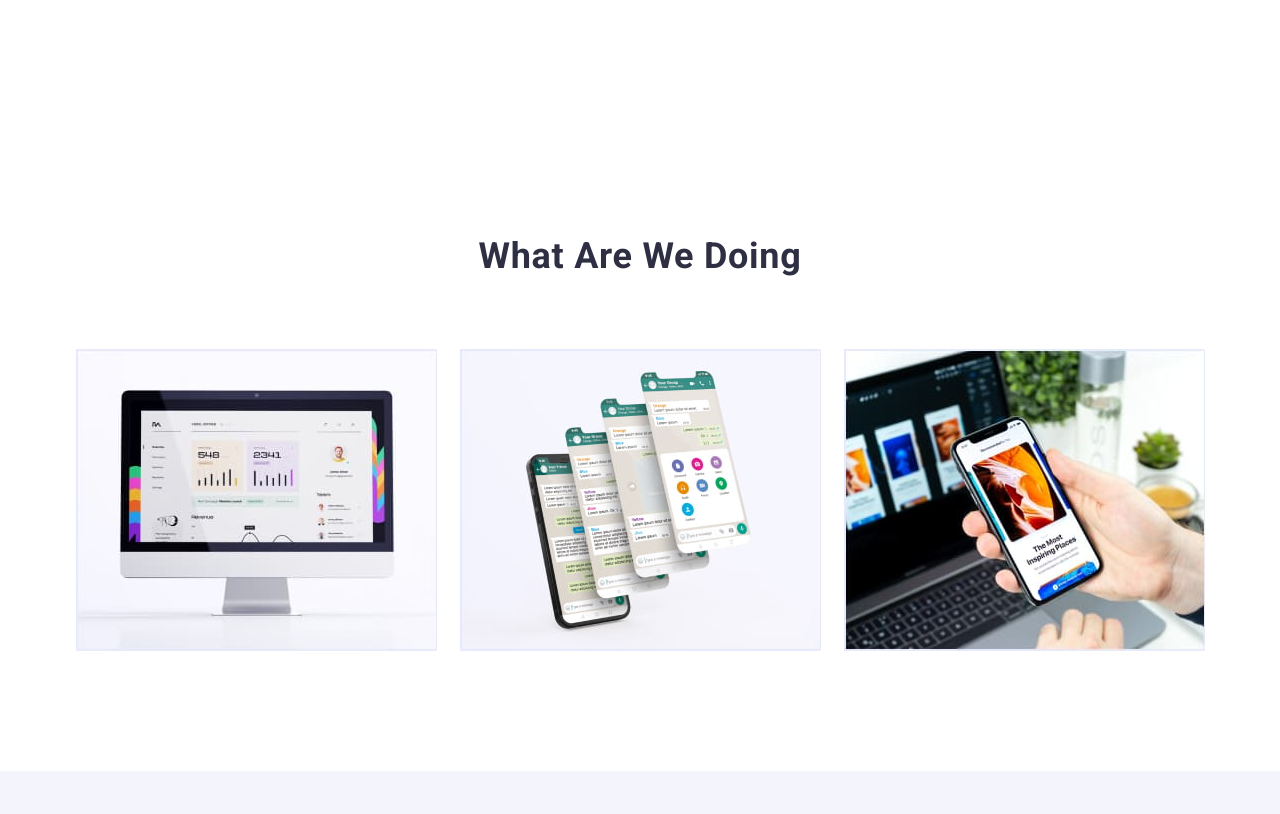
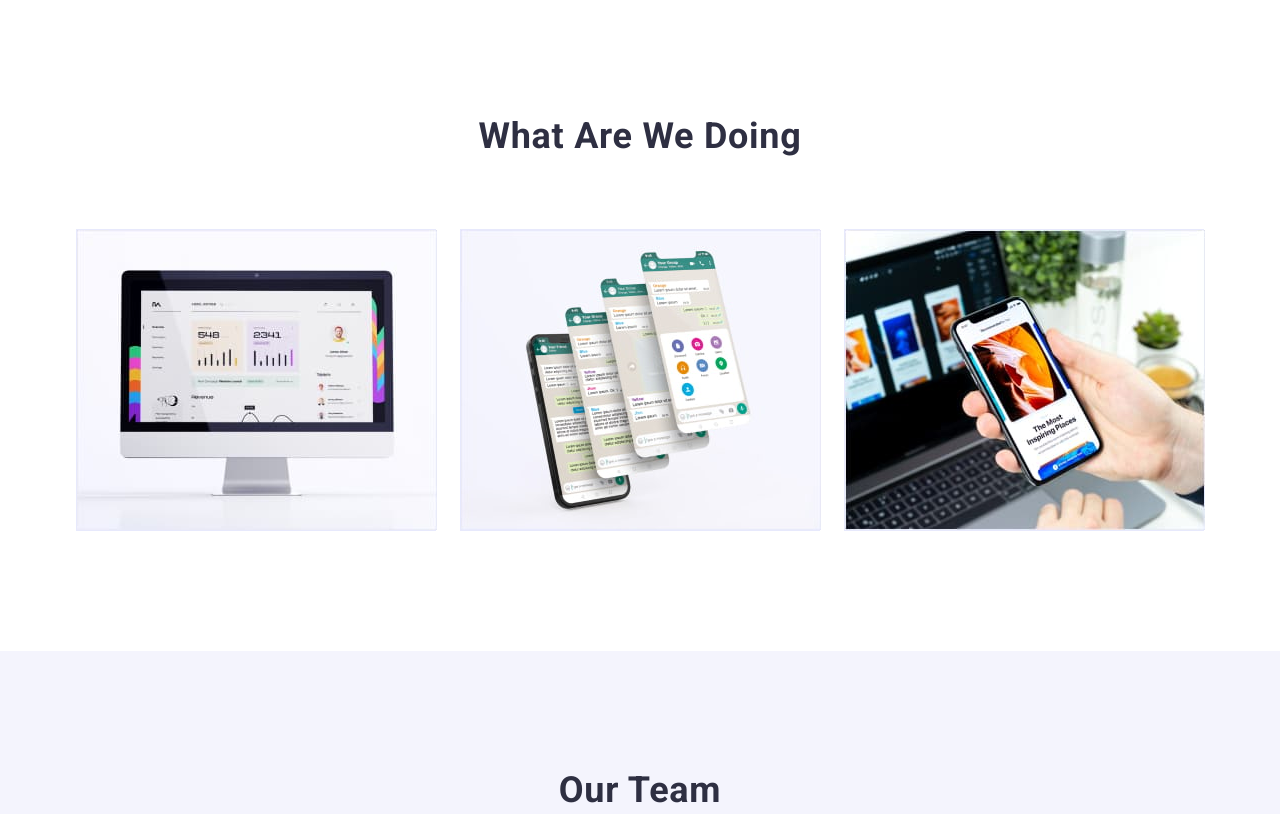
Before and after one commit to rosyven/goit-markup-hw-03, a plain HTML site: page index.html in a window 1280 px wide. Shown: the part 924-1738 px from the top of the page. Drawn offline with nearby package versions, Linux system fonts and the light colour scheme.

Commit message:
css upd 3

```diff
--- a/css/styles.css
+++ b/css/styles.css
@@ -255,7 +255,10 @@ button {
   | EXAMPLES
   |============================
 */
-.examples-sector {
+.examples-section {
+  padding-top: 0;
+}
+.examples-list {
   display: flex;
   gap: 24px;
 }
--- a/index.html
+++ b/index.html
@@ -115,10 +115,10 @@
         </div>
       </section>
 
-      <section class="section">
+      <section class="section examples-section">
         <div class="container">
           <h2 class="sector-title">What are we doing</h2>
-          <ul class="list examples-sector">
+          <ul class="list examples-list">
             <li class="examples-item">
               <img src="./images/example1.jpg" alt="example 1" width="360" />
             </li>
```
